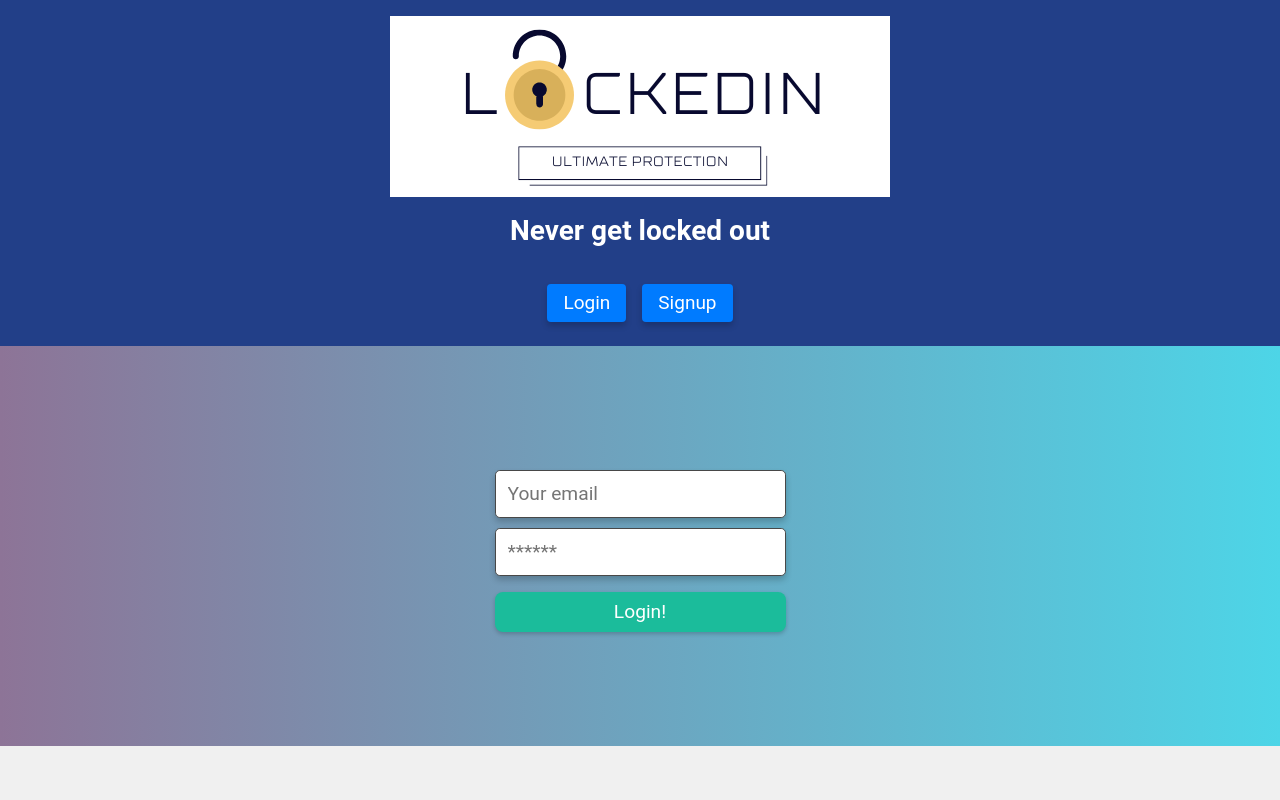
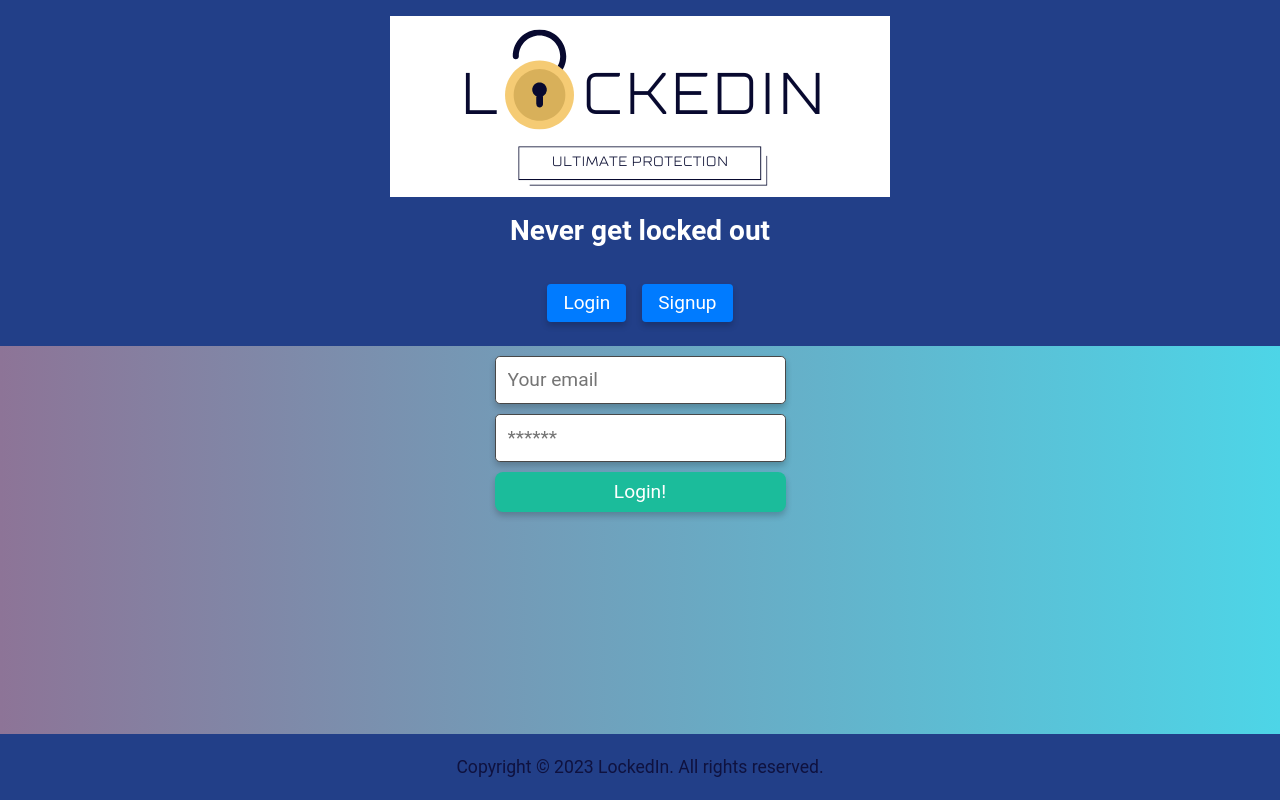
Before and after one commit to pg1219/project-3-password-manager, a React (Create React App) app in the folder client/: page /login in a window 1280 px wide. Built offline with nearby package versions, Linux system fonts and the light colour scheme.

Commit message:
added footer and minor adjustments to password card

```diff
--- a/client/public/index.html
+++ b/client/public/index.html
@@ -29,6 +29,9 @@
   <body>
     <noscript>You need to enable JavaScript to run this app.</noscript>
     <div id="root"></div>
+    <footer>
+      <p>Copyright © 2023 LockedIn. All rights reserved.</p>
+    </footer>
     <!--
       This HTML file is a template.
       If you open it directly in the browser, you will see an empty page.
--- a/client/src/index.css
+++ b/client/src/index.css
@@ -134,21 +134,12 @@ sup {
   top: -0.5em;
 }
 
-/* Embedded content
-   ========================================================================== */
-/**
- * Remove the border on images inside links in IE 10.
- */
+
 img {
   border-style: none;
 }
 
-/* Forms
-   ========================================================================== */
-/**
- * 1. Change the font styles in all browsers.
- * 2. Remove the margin in Firefox and Safari.
- */
+
 button,
 input,
 optgroup,
@@ -387,9 +378,9 @@ body {
   background-color: #f5f5f5;
   border-radius: 8px;
   padding: 20px;
-  margin: auto; /* Center horizontally */
+  margin: 20px auto 60px; /* Add margin at the bottom to create spacing above the footer */
   width: 120%;
-  max-width: 800px;
+  height: 400px;
   box-shadow: 0 3px 5px rgba(0, 0, 0, 0.1);
   display: flex;
   flex-direction: column;
@@ -471,7 +462,7 @@ h3 {
 }
 
 h4 {
-  font-size: 2rem;
+  font-size: 1.75rem;
 
 }
 
@@ -505,7 +496,7 @@ ul.square {
   background-color: #223f88;
   color: #fff;
   padding: 1rem;
-  box-shadow: 0 4px 6px rgba(0, 0, 0, 0.2);
+
 }
 
 
@@ -519,8 +510,7 @@ ul.square {
 .custom-nav-logo {
   font-size: 3rem;
   margin: 0;
-  color: #ffffff;
-  text-shadow: 2px 2px 4px rgba(0, 0, 0, 0.2);
+
 }
 
 .custom-nav-description {
@@ -703,6 +693,24 @@ a:hover {
 .mt-5 {
   margin-top: 1.625rem;
 }
+
+
+/* Footer styles */
+footer {
+  position: fixed;
+  bottom: 0;
+  left: 0;
+  width: 100%;
+  background-color: #223f88;
+  padding: 20px;
+  text-align: center;
+}
+
+/* Footer text styles */
+footer p {
+  margin: 0;
+}
+
 .saved-passwords-container {
   display: flex;
   flex-direction: column;
@@ -1265,13 +1273,15 @@ a:hover {
   padding: 0.8rem 1.4rem;
 }
 
-/* Adjusted CSS for the button */
+
+
+/* Button styles */
 .btn.btn-block {
-  width: 100%; /* Let the content determine the width */
+  width: 100%;
   display: block;
   text-align: center;
   padding: 0.5rem 3rem;
-  margin: 1rem auto 0; /* Add margin to separate the button from the inputs and center it */
+  margin: auto; /* Center horizontally */
   text-decoration: none;
   font-size: 1.2rem;
   border-radius: 0.5rem;
@@ -1280,12 +1290,13 @@ a:hover {
   color: #1a1a1a;
   background-color: #aeaeae;
   transition: color 0.2s ease-in-out, background-color 0.2s ease-in-out;
-
   box-shadow: 0 4px 6px rgba(0, 0, 0, 0.2);
 
-  box-shadow: 0 2px 4px rgba(0, 0, 0, 0.2); /* Add the box shadow */
-
-}
+  /* Move the button 2rem up from the bottom */
+  margin-bottom: 15rem;
+}
+
+
 
 
 
@@ -1438,31 +1449,56 @@ form .form-label {
   margin: 0.625rem 0 0.25rem 0.3rem;
 }
 
+
+
+.center-content {
+  display: flex;
+  justify-content: center;
+  align-items: center;
+  min-height: 65vh;
+}
+
+
+
+
+
 form .form-input {
   width: 100%;
   padding: 0.75rem;
   color: #1a1a1a;
   background-color: #ffffff;
-  margin: 0.625rem 0;
+  margin: 0.625rem auto; /* Center horizontally and add margin */
   font-size: 1.2rem;
   border: 1px solid #484848;
   border-radius: 0.3rem;
   box-shadow: 0 4px 6px rgba(0, 0, 0, 0.2);
 }
-
+form {
+  text-align: center;
+}
+
+/* Squared form input styles */
 form .form-input.form-input-squared {
   border-radius: 0;
 }
 
+/* Inline checkbox and radio styles */
 form [type='checkbox'],
 form [type='radio'] {
   display: inline-block;
 }
 
+/* Inline checkbox and radio styles within labels */
 label form [type='checkbox'],
 label form [type='radio'] {
   display: inline-block;
 }
+
+/* Center the form elements horizontally */
+form {
+  text-align: center;
+}
+
 
 .container {
   width: 85%;
--- a/client/src/pages/UpdatePass.js
+++ b/client/src/pages/UpdatePass.js
@@ -45,53 +45,44 @@ const UpdatePass = () => {
             }
     };
     return (
-        <div>
+      <div className="center-content">
         {Auth.loggedIn() ? (
-            <>
+          <div className="form-container">
             <h4 className="text-center custom-h4">
-                Update your credentials for { loginTo }
+              Update your credentials for {loginTo}
             </h4>
 
-              <form
-                className="flex-row justify-center justify-space-between-md align-center"
-                onSubmit={handleFormSubmit}
-              >
-                <div className="col-12 col-lg-9">
-                  {/* <input
-                    placeholder="Add a website..."
-                    value={loginTo}
-                    className="form-input w-100"
-                    onChange={(event) => setLoginTo(event.target.value)}
-                  /> */}
+            <form className="form" onSubmit={handleFormSubmit}>
+              <div className="form-group">
                 <input
                   placeholder="Add a username..."
                   value={savedUsername}
-                    className="form-input w-100"
+                  className="form-input"
                   onChange={(event) => setSavedUsername(event.target.value)}
                 />
+              </div>
+              <div className="form-group">
                 <input
                   placeholder="Add a password..."
                   value={savedPassword}
-                    className="form-input w-100"
+                  className="form-input"
                   onChange={(event) => setSavedPassword(event.target.value)}
                 />
               </div>
 
-                <div className="col-12 col-lg-9">
-                  {" "}
-                  {/* Change the column class here */}
-                  <button className="btn btn-info btn-block py-3" type="submit">
+              <div className="text-center">
+                <button className="btn btn-info btn-block" type="submit">
                   Update Credentials
                 </button>
               </div>
 
               {error && (
-                  <div className="col-12 my-3 bg-danger text-white p-3">
+                <div className="error-message">
                   {error.message}
                 </div>
               )}
             </form>
-            </>
+          </div>
         ) : (
           <p>
             Please login to add a password <Link to="/login">login</Link> or{" "}
@@ -100,8 +91,6 @@ const UpdatePass = () => {
         )}
       </div>
     );
-
-
   };
 
   export default UpdatePass;
```
Lines whose indentation alone changed are shown as unchanged.
